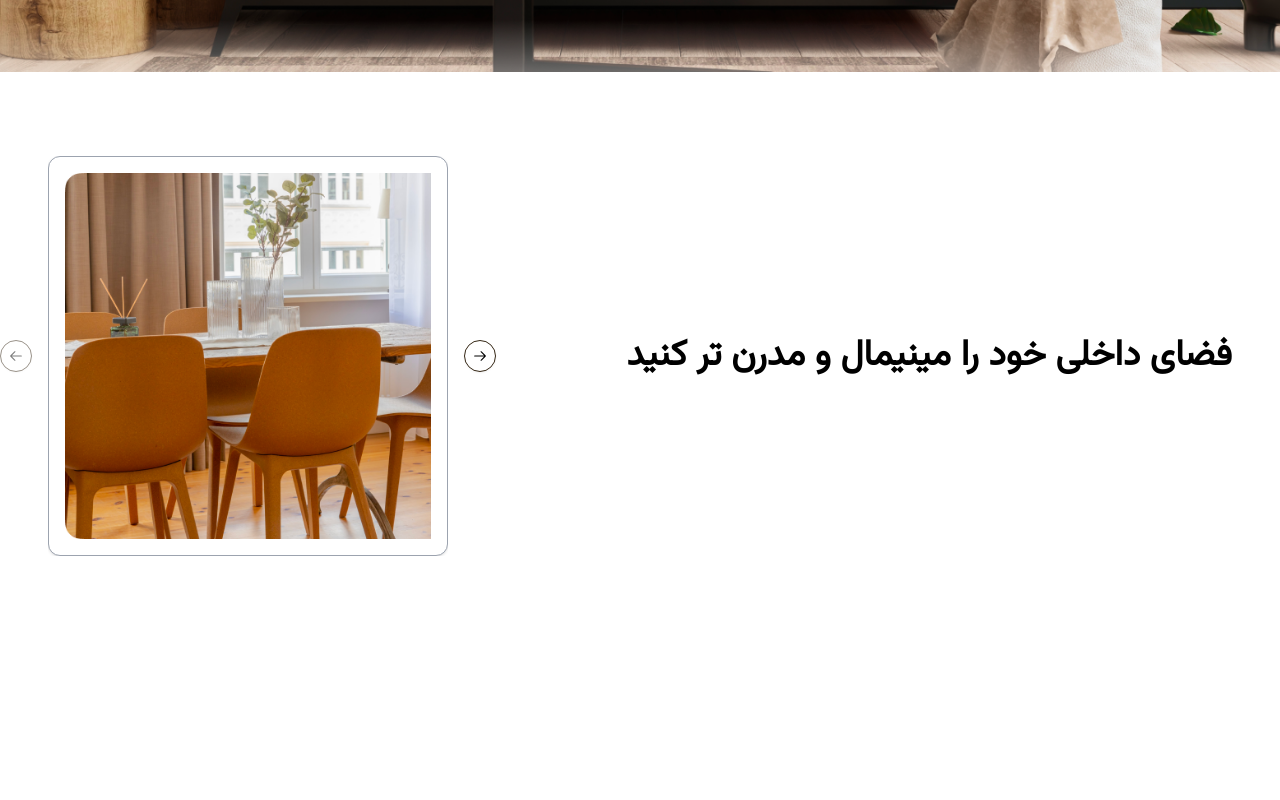
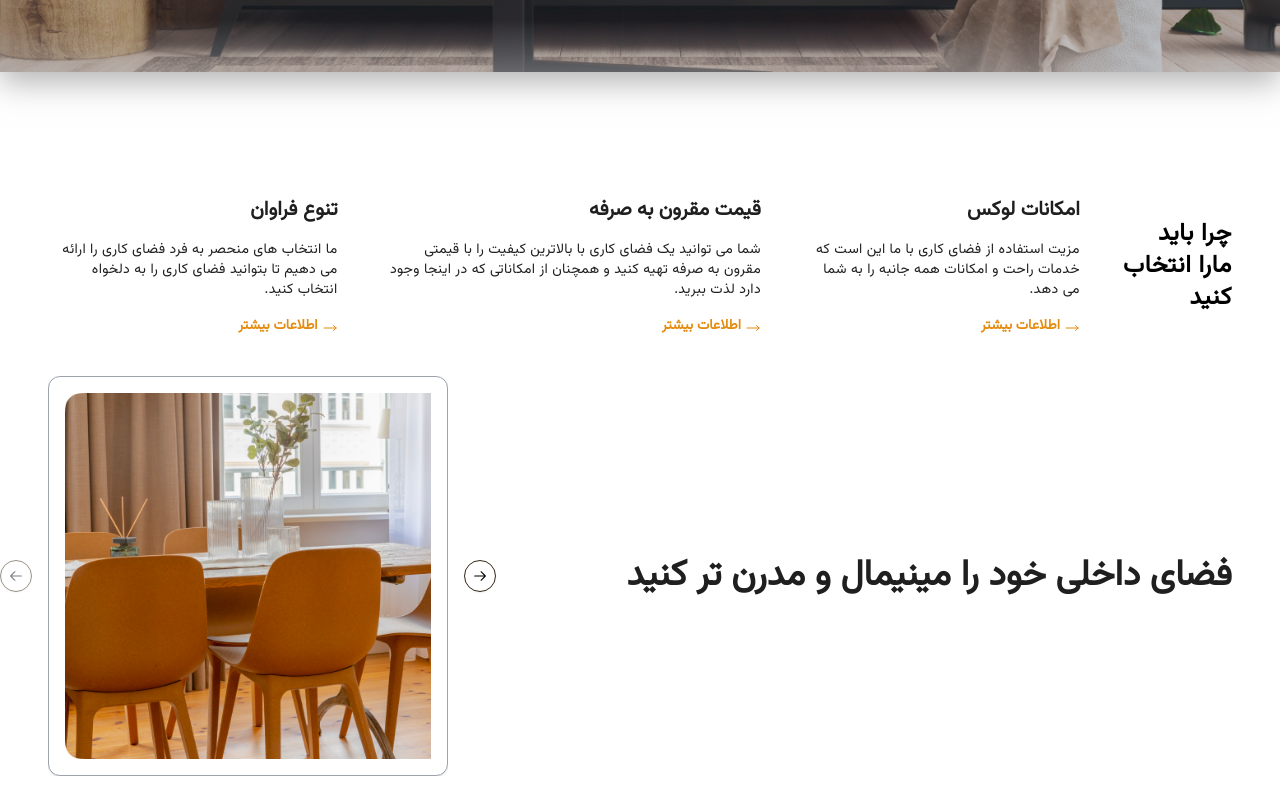
Before and after one commit to sabafarzanegan/React-store-app, a React (Vite) app in the folder storeapp/: page / in a window 1280 px wide. Shown: the part 728-1528 px from the top of the page. Before the commit the page ends 1308 px from the top, so only its background shows below. Built offline with nearby package versions, Linux system fonts and the light colour scheme.

Commit message:
add why choosing

```diff
--- a/storeapp/src/App.tsx
+++ b/storeapp/src/App.tsx
@@ -13,6 +13,7 @@ import {
   Checkout,
   Orders,
 } from "./pages";
+
 function App() {
   const router = createBrowserRouter([
     {
--- /dev/null
+++ b/storeapp/src/components/main/WhyChoosing.tsx
@@ -0,0 +1,59 @@
+import { Link } from "react-router-dom";
+import { HiOutlineArrowLongRight } from "react-icons/hi2";
+
+function WhyChoosing() {
+  return (
+    <div className="flex items-center justify-between gap-x-8 mb-4 ">
+      <div className="font-bold text-base md:text-2xl tracking-wide">
+        چرا باید مارا انتخاب کنید
+      </div>
+      <div className="p-2 space-y-4">
+        <h3 className="font-semibold text-base  md:text-xl text-secondary">
+          امکانات لوکس
+        </h3>
+        <p className="text-sm tracking-wide leading-5 text-secondary">
+          مزیت استفاده از فضای کاری با ما این است که خدمات راحت و امکانات همه
+          جانبه را به شما می دهد.
+        </p>
+        <Link
+          className="flex items-center gap-x-1 text-primary text-sm font-semibold"
+          to="/about">
+          <HiOutlineArrowLongRight className="text-base mt-1" />
+          <span>اطلاعات بیشتر</span>
+        </Link>
+      </div>
+      <div className="p-2 space-y-4">
+        <h3 className="font-semibold text-base  md:text-xl text-secondary">
+          قیمت مقرون به صرفه
+        </h3>
+        <p className="text-sm tracking-wide leading-5 text-secondary">
+          شما می توانید یک فضای کاری با بالاترین کیفیت را با قیمتی مقرون به صرفه
+          تهیه کنید و همچنان از امکاناتی که در اینجا وجود دارد لذت ببرید.
+        </p>
+        <Link
+          className="flex items-center gap-x-1 text-primary text-sm font-semibold"
+          to="/about">
+          <HiOutlineArrowLongRight className="text-base mt-1" />
+          <span>اطلاعات بیشتر</span>
+        </Link>
+      </div>
+      <div className="p-2 space-y-4">
+        <h3 className="font-semibold text-base  md:text-xl text-secondary">
+          تنوع فراوان
+        </h3>
+        <p className="text-sm tracking-wide leading-5 text-secondary">
+          ما انتخاب های منحصر به فرد فضای کاری را ارائه می دهیم تا بتوانید فضای
+          کاری را به دلخواه انتخاب کنید.
+        </p>
+        <Link
+          className="flex items-center gap-x-1 text-primary text-sm font-semibold"
+          to="/about">
+          <HiOutlineArrowLongRight className="text-base mt-1" />
+          <span>اطلاعات بیشتر</span>
+        </Link>
+      </div>
+    </div>
+  );
+}
+
+export default WhyChoosing;
--- a/storeapp/src/index.css
+++ b/storeapp/src/index.css
@@ -12,7 +12,7 @@
     --popover-foreground: 240 10% 3.9%;
     --primary: 35 86% 48%;
     --primary-foreground: 35 8.6% 4.8%;
-    --secondary: 35 43% 14.399999999999999%;
+    --secondary: 0 0% 12%;
     --secondary-foreground: 35 8.6% 97.4%;
     --muted: 240 4.8% 95.9%;
     --muted-foreground: 240 3.8% 46.1%;
@@ -77,4 +77,5 @@
   background-position: center;
   background-size: cover;
   background-repeat: no-repeat;
+  box-shadow: 0 10px 30px rgba(102, 100, 100, 0.5);
 }
--- a/storeapp/src/pages/Landing.tsx
+++ b/storeapp/src/pages/Landing.tsx
@@ -1,11 +1,11 @@
 import HeroCarousel from "@/components/main/Carousel";
 import Navbar from "@/components/main/Navbar";
+import WhyChoosing from "@/components/main/WhyChoosing";
 
 function Landing() {
   return (
     <>
-      {/* پس‌زمینه با ارتفاع کامل صفحه */}
-      <div className="bg-hero absolute top-0 right-0 h-screen w-full z-0">
+      <div className="bg-hero absolute top-0 right-0 h-screen w-full z-30 ">
         <Navbar />
         <section className="flex items-center justify-center h-full">
           <h2 className="flex flex-col items-center text-white px-4 md:px-0 space-y-4">
@@ -18,15 +18,16 @@ function Landing() {
             </span>
           </h2>
         </section>
+        <div className="absolute top-0 right-0 h-full w-full bg-gray-600/60 opacity-50 -z-30"></div>
       </div>
 
-      {/* محتوای اضافی که با اسکرول نمایش داده می‌شود */}
-      <div className=" z-10 px-6 mb-6">
+      <div className=" z-10 px-6 mb-6 space-y-8">
         <div className="h-screen flex items-center justify-between gap-x-4">
           <h1 className="text-2xl"></h1>
         </div>
+        <WhyChoosing />
         <div className=" flex items-center justify-between w-full flex-wrap-reverse gap-y-3">
-          <div className=" text-base md:text-4xl font-bold  flex items-center justify-center">
+          <div className=" text-base md:text-4xl font-bold  flex items-center justify-center text-secondary">
             <p>فضای داخلی خود را مینیمال و مدرن تر کنید</p>
           </div>
           <HeroCarousel />
```
